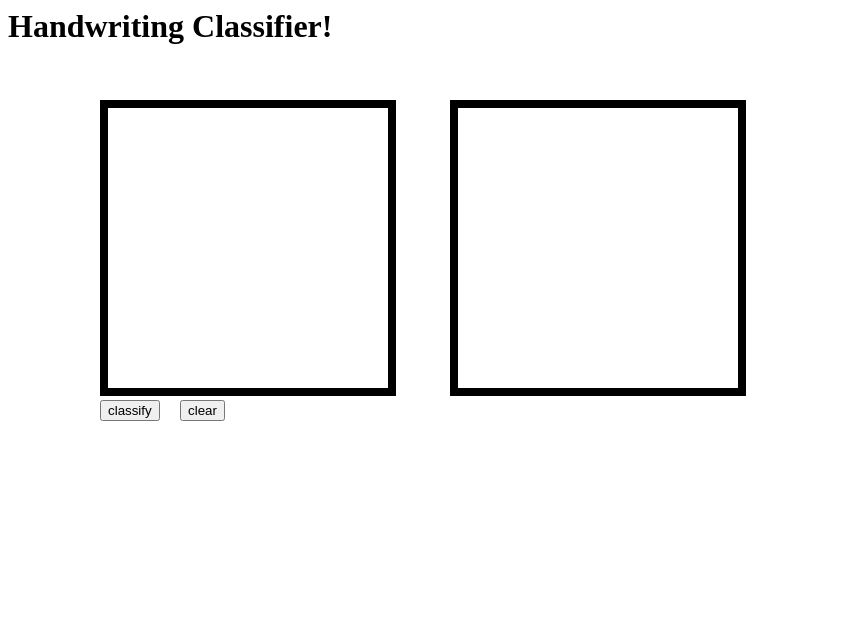
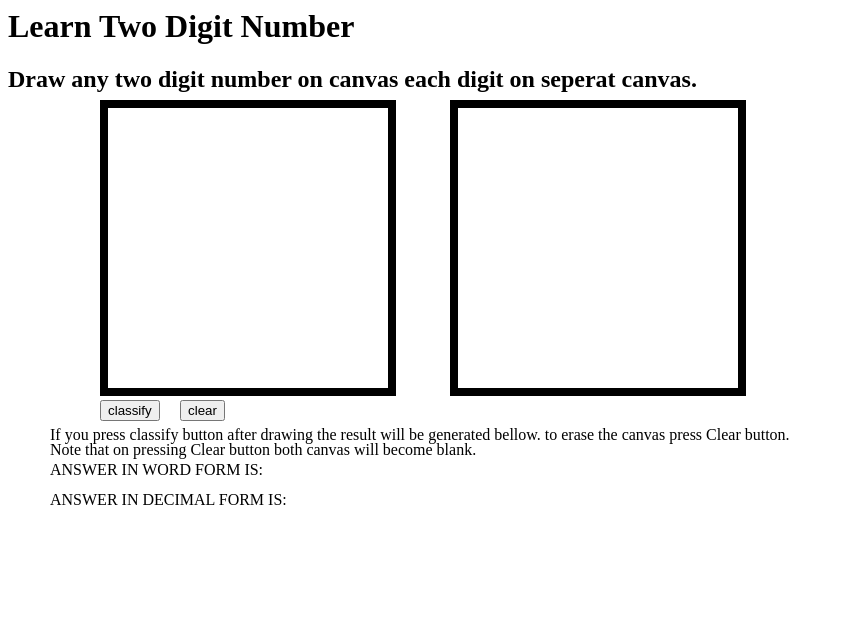
Before and after one commit to patilprajwal/Two_digit_number, a plain HTML site: page mnist.html in a window 1280 px wide. Shown: the whole page, without its empty margins (0-844 px from the left). Drawn offline with Linux system fonts and the light colour scheme; no server answers.

Commit message:
Update mnist.html
The  web Page is made more explainable,

```diff
--- a/mnist.html
+++ b/mnist.html
@@ -5,7 +5,8 @@
 
 </head>
 <body>
-    <h1>Handwriting Classifier!</h1>
+    <h1>Learn Two Digit Number</h1>
+    <h2>Draw any two digit number on canvas each digit on seperat canvas.</h2>
     <!--
     <input type="button" value="One" id="one" size="48" style="position:absolute;top:50;left:100;">
     <input type="button" value="Two" id="two" size="48" style="position:absolute;top:50;left:180;">
@@ -22,7 +23,11 @@
     <input type="button" value="clear" id="cb" size="23" style="position:absolute;top:400;left:180;">
     <script src="data.js" type="module"></script>
     <script src="script.js" type="module"></script>
-    <p id = "demo"style="position:absolute;top:600;left:100;"></p>
-    <p id = "Sec"style="position:absolute;top:610;left:100;"></p>
+    <p style="position: absolute;top:410;left:50">If you press classify button after drawing the result will be generated bellow. to erase the canvas press Clear button.</p>
+    <p style="position: absolute;top:425;left: 50">Note that on pressing Clear button both canvas will become blank.</p>
+    <p style="position: absolute;top:445;left:50">ANSWER IN WORD FORM IS:</p>
+    <p id = "demo"style="position:absolute;top:445;left:330;"></p>
+    <p style="position: absolute;top:475;left:50">ANSWER IN DECIMAL FORM IS:</p>
+    <p id = "Sec"style="position:absolute;top:475;left:330;"></p>
 </body>
 </html>
```
